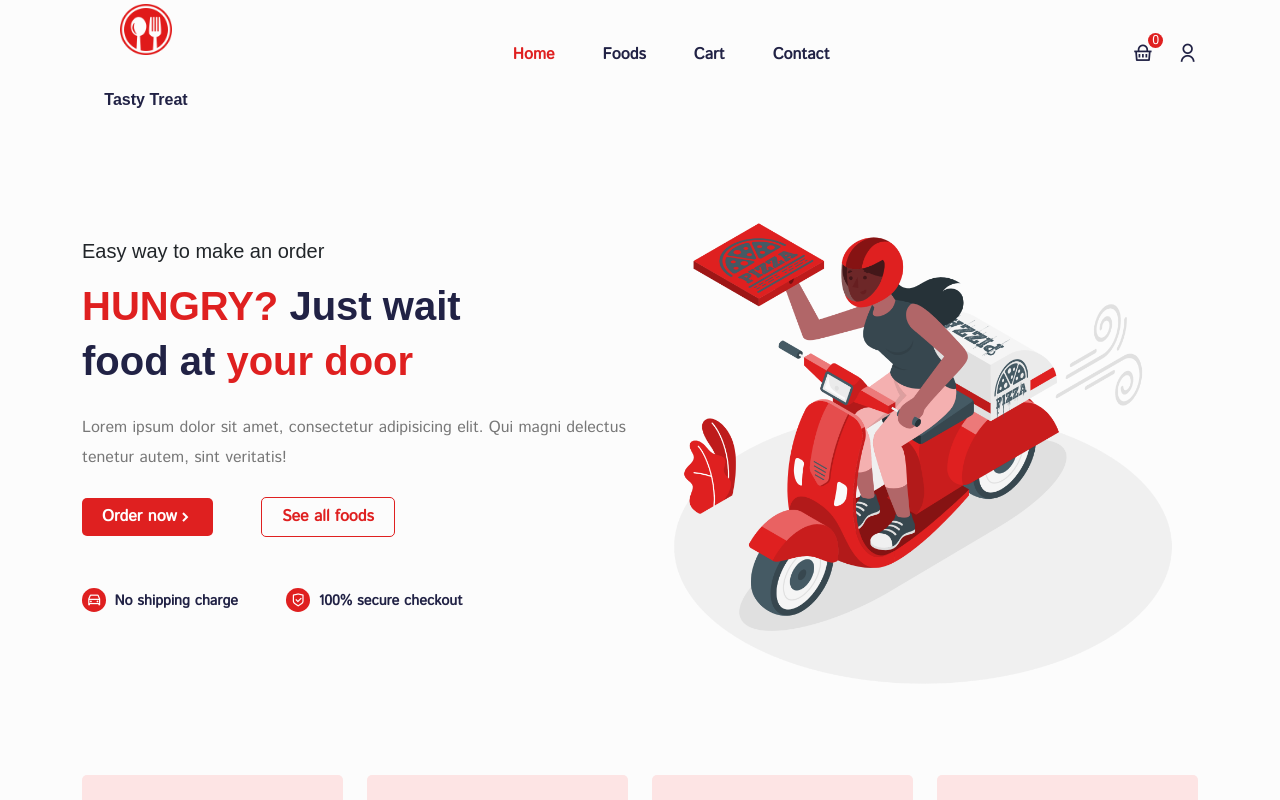
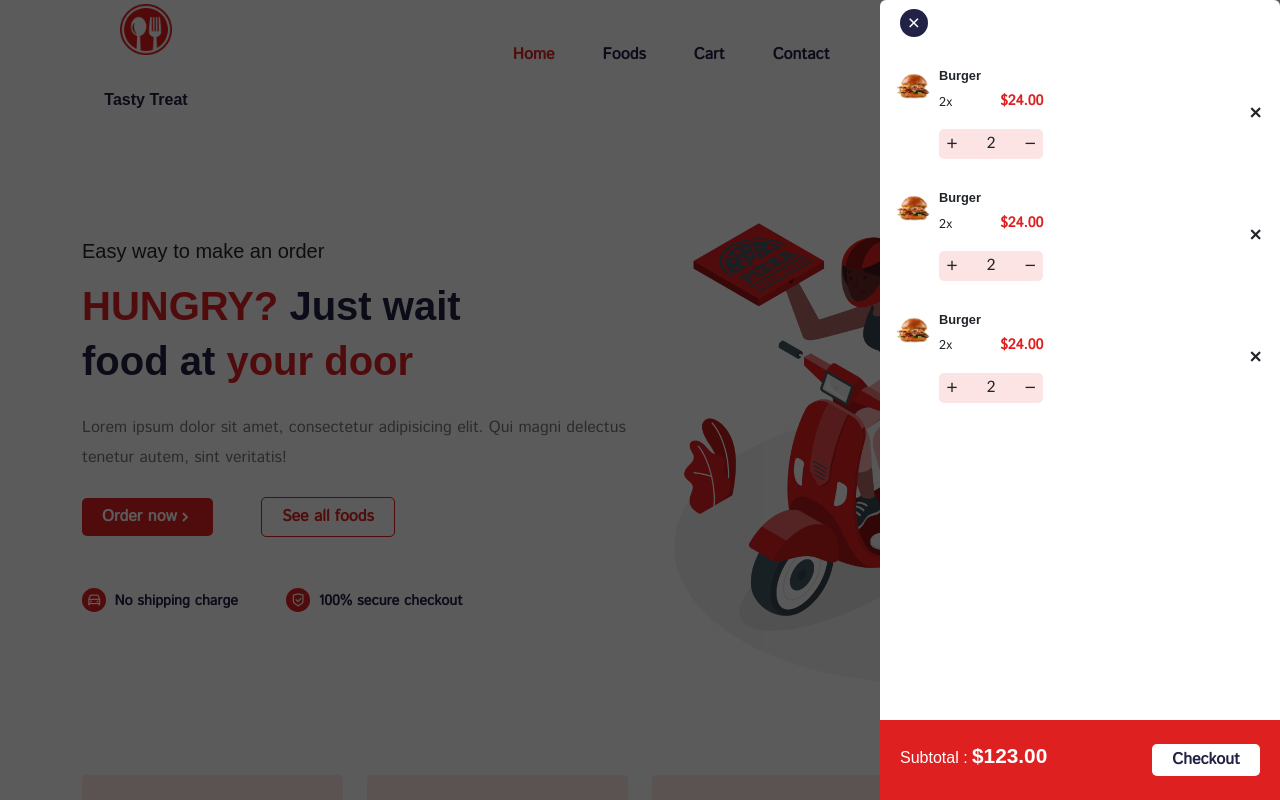
Before and after one commit to shagors/react-food-delivery-app, a React (Create React App) app: page /home in a window 1280 px wide. Shown: the top 800 px of the page. Built offline with nearby package versions, Linux system fonts and the light colour scheme; a web font is replaced by a local one.

Commit message:
cart design and data show in cart

```diff
--- a/src/components/Layout/Layout.js
+++ b/src/components/Layout/Layout.js
@@ -2,11 +2,14 @@
 import Header from "../Header/Header";
 import Routes from "../../routes/Routers";
 import Footer from "../Footer/Footer";
+import Carts from "../UI/cart/Carts";
 
 const Layout = () => {
   return (
     <div>
       <Header />
+
+      <Carts />
       <div>
         <Routes />
       </div>
--- /dev/null
+++ b/src/components/UI/cart/CartItem.jsx
@@ -0,0 +1,37 @@
+import React from "react";
+import { ListGroupItem } from "reactstrap";
+import productImg from "../../../assets/images/product_01.1.jpg";
+import "../../../styles/cart-item.css";
+
+const CartItem = () => {
+  return (
+    <ListGroupItem className="border-0 cart__item">
+      <div className="cart__item-info d-flex gap-2">
+        <img src={productImg} alt="product-img" />
+
+        <div className="cart__product-info w-100 d-flex align-items-center gap-4 justify-content-between">
+          <div>
+            <h6 className="cart__product-title">Burger</h6>
+            <p className="d-flex align-items-center gap-5 cart__product-price">
+              2x <span>$24.00</span>
+            </p>
+            <div className="d-flex align-items-center justify-content-between increase__decrease-btn">
+              <span className="increase__btn">
+                <i className="ri-add-line"></i>
+              </span>
+              <span className="quantity">2</span>
+              <span className="decrease__btn">
+                <i className="ri-subtract-line"></i>
+              </span>
+            </div>
+          </div>
+          <span className="delete__btn">
+            <i className="ri-close-line"></i>
+          </span>
+        </div>
+      </div>
+    </ListGroupItem>
+  );
+};
+
+export default CartItem;
--- /dev/null
+++ b/src/components/UI/cart/Carts.jsx
@@ -0,0 +1,36 @@
+import React from "react";
+import { Link } from "react-router-dom";
+import { ListGroup } from "reactstrap";
+import CartItem from "./CartItem";
+import "../../../styles/shopping-cart.css";
+
+const Carts = () => {
+  return (
+    <div className="cart__container">
+      <ListGroup className="cart">
+        <div className="cart__close">
+          <span>
+            <i className="ri-close-fill"></i>
+          </span>
+        </div>
+
+        <div className="cart__item-list">
+          <CartItem />
+          <CartItem />
+          <CartItem />
+        </div>
+
+        <div className="cart__bottom d-flex align-items-center justify-content-between">
+          <h6>
+            Subtotal : <span>$123.00</span>
+          </h6>
+          <button>
+            <Link to="/checkout">Checkout</Link>
+          </button>
+        </div>
+      </ListGroup>
+    </div>
+  );
+};
+
+export default Carts;
--- /dev/null
+++ b/src/styles/cart-item.css
@@ -0,0 +1,47 @@
+.cart__item-info img {
+  width: 35px;
+  height: 35px;
+  object-fit: cover;
+}
+
+.cart__product-title {
+  font-size: 0.8rem;
+  font-weight: 600;
+}
+
+.cart__product-price {
+  font-size: 0.8rem;
+}
+
+.cart__product-price span {
+  font-size: 0.9rem;
+  font-weight: 600;
+  color: #df2020;
+}
+
+.increase__decrease-btn {
+  background: #fde4e4;
+  padding: 2px 5px;
+  border-radius: 5px;
+}
+
+.increase__btn,
+.decrease__btn {
+  cursor: pointer;
+}
+
+.delete__btn {
+  font-size: 1.1rem;
+  font-weight: 600;
+}
+
+.cart__item {
+  margin-bottom: 15px;
+  border-bottom: 1px solid #fde4e4;
+}
+
+@media only screen and (max-width: 576px) {
+  .delete__btn {
+    font-size: 1rem;
+  }
+}
--- /dev/null
+++ b/src/styles/shopping-cart.css
@@ -0,0 +1,77 @@
+.cart__container {
+  position: fixed;
+  top: 0;
+  left: 0;
+  width: 100%;
+  height: 100%;
+  background: rgba(0, 0, 0, 0.639);
+  z-index: 99999;
+}
+
+.cart {
+  position: absolute;
+  top: 0;
+  right: 0;
+  width: 400px;
+  height: 100%;
+  background: #fff;
+  z-index: 999999;
+}
+
+.cart__close {
+  width: 100%;
+  height: 60px;
+  padding: 10px 20px;
+}
+
+.cart__close span i {
+  font-size: 1.1rem;
+  background: #212245;
+  padding: 5px;
+  border-radius: 50%;
+  color: #fff;
+  cursor: pointer;
+}
+.cart__item-list {
+  height: calc(100vh - 140px);
+  overflow-y: scroll;
+}
+
+.cart__bottom {
+  position: absolute;
+  bottom: 0;
+  left: 0;
+  padding: 5px 20px;
+  width: 100%;
+  height: 80px;
+  background: #df2020;
+}
+
+.cart__bottom h6 {
+  font-size: 1rem;
+  color: #fff;
+}
+
+.cart__bottom h6 span {
+  font-size: 1.3rem;
+  font-weight: 600;
+}
+
+.cart__bottom button {
+  border: none;
+  padding: 4px 20px;
+  border-radius: 5px;
+  background: #fff;
+  color: #212245;
+}
+
+.cart__bottom button a {
+  color: #212245;
+  font-weight: 600;
+}
+
+@media only screen and (max-width: 576px) {
+  .cart {
+    width: 300px !important;
+  }
+}
```
